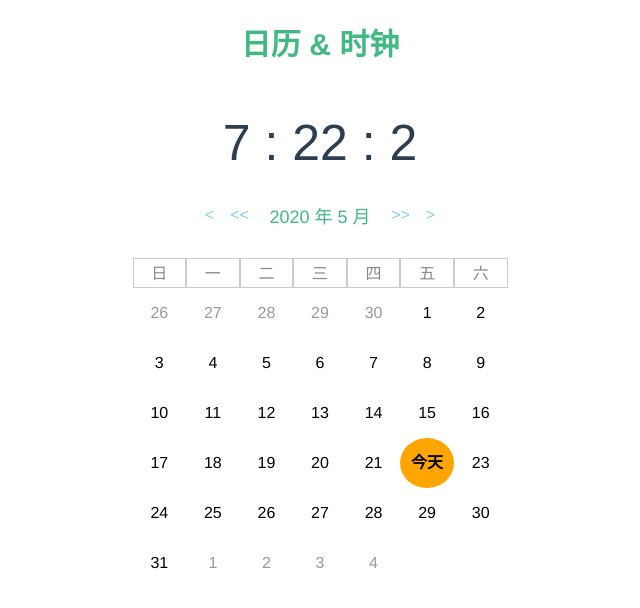
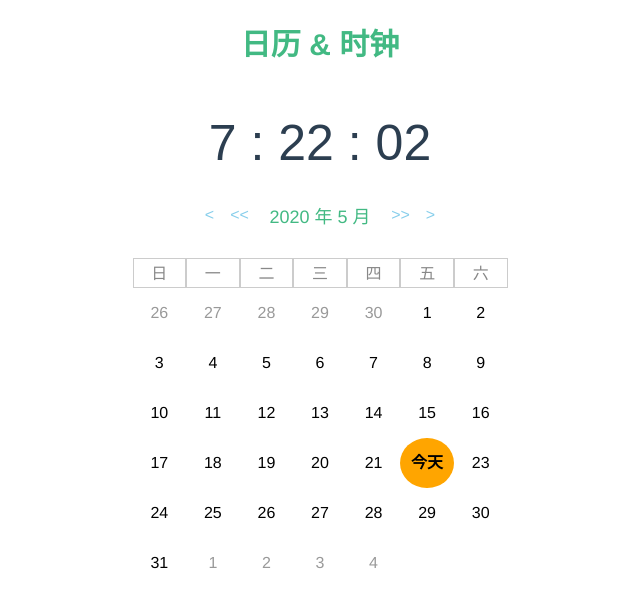
Before and after one commit to zwn19910807/vueCalendar, a Vue app: page / in a window 1280 px wide. Shown: the top 608 px of the page, without its empty margins (320-960 px from the left). Built offline with nearby package versions, Linux system fonts and the light colour scheme.

Commit message:
分钟秒钟补零

```diff
--- a/src/components/clock/Clock.vue
+++ b/src/components/clock/Clock.vue
@@ -20,8 +20,8 @@ export default {
     getTime(){
       setInterval(()=>{
         this.hours = new Date().getHours();
-        this.minutes = new Date().getMinutes();
-        this.seconds = new Date().getSeconds();
+        this.minutes = new Date().getMinutes() < 10 ? '0'+new Date().getMinutes() : new Date().getMinutes();
+        this.seconds = new Date().getSeconds() < 10 ? '0'+new Date().getSeconds() : new Date().getSeconds();;
       }, 1000)
     }
   }
```
Also changed, not shown: 5 other files (tests, documents, lock files or other folders).
